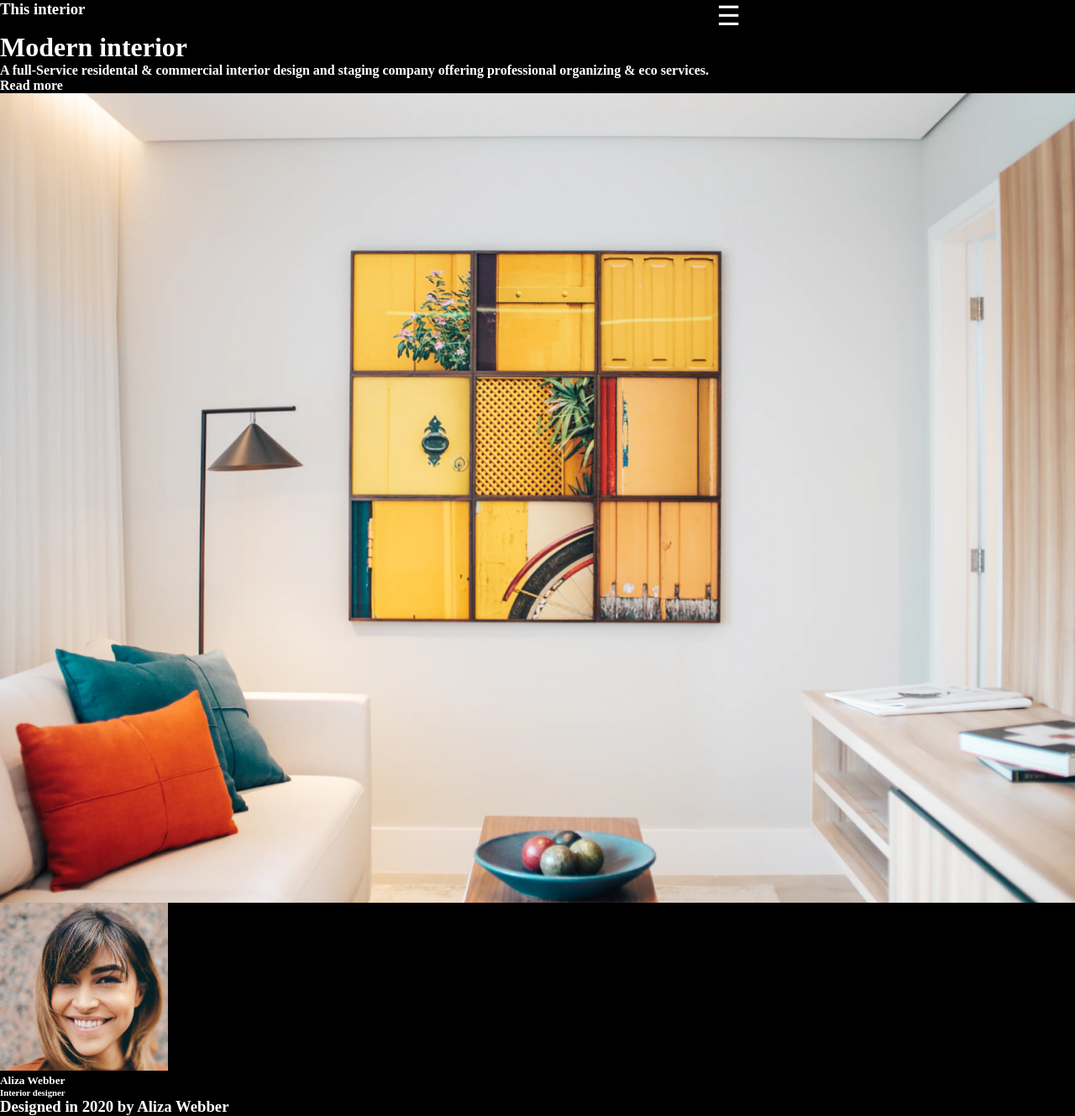
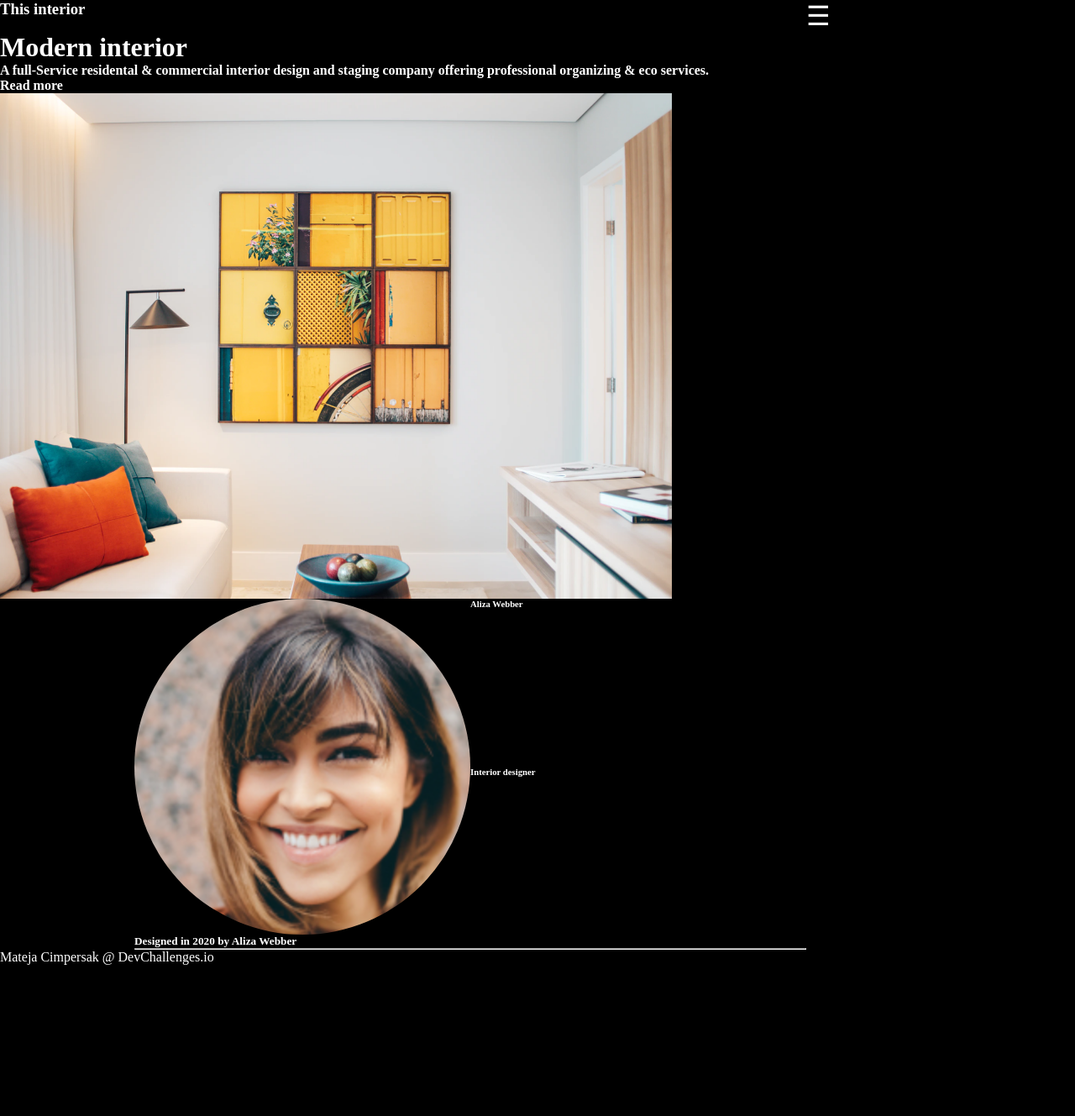
Before and after one commit to MatejaC/devchallenges-interior-consultant-master, a plain HTML site: page index.html in a window 1280 px wide. Shown: the whole page at 84% size. After the commit the page ends 1149 px from the top, so only its background shows below. Drawn offline with Linux system fonts and the light colour scheme.

Commit message:
setting up grid layout

```diff
--- a/index.html
+++ b/index.html
@@ -41,11 +41,15 @@
 
   <img src="assets/photo1.png" class="interor-image" alt="interior design img">
   <section class="card">
-   <img src="assets/photo2.png" alt="Aliza Webber">
-   <h5>Aliza Webber</h5>
-   <h6>Interior designer</h6>
-   <h3>Designed in 2020 by Aliza Webber </h3>
+   <img class="Aliza-photo" src="assets/photo2.png" alt="Aliza Webber">
+   <h6 class="nameA">Aliza Webber</h6>
+   <h6 class="occupation">Interior designer</h6>
+   <h5 class="designed-by">Designed in 2020 by Aliza Webber </h5>
   </section>
+
+  <hr class="line">
+  <footer><a href="https://github.com/MatejaC/devchallenges-interior-consultant-master">Mateja Cimpersak @
+    DevChallenges.io</a></footer>
 
  </div>
 
@@ -59,8 +63,6 @@
   }
  </script>
 
-
-
 </body>
 
 </html>
--- a/scss/style.scss
+++ b/scss/style.scss
@@ -59,22 +59,22 @@ p {
 
 .container {
  display: grid;
- grid-template-columns: repeat(3, 1fr);
- grid-template-rows: auto;
+ grid-template-columns: repeat(8, 1fr);
+ grid-template-rows: repeat(8, [row] auto);
 }
 
 .this-interior {
  display: inline-block;
  position: relative;
- grid-column: 1 / 2;
- grid-row: 1;
+ grid-column: 1 / 8;
+ grid-row: row 1;
 }
 
 .hamburger-icon {
  display: inline-block;
  position: relative;
- grid-column: 3;
- grid-row: 1;
+ grid-column: 7 / 8;
+ grid-row: row 1;
  font-size: 2rem;
  cursor: pointer;
 }
@@ -82,36 +82,75 @@ p {
 .title {
  display: inline-block;
  position: relative;
- grid-column: 1 / 3;
- grid-row: 2;
+ grid-column: 1 / 8;
+ grid-row: row 2;
 }
 
 .description {
  display: inline-block;
  position: relative;
- grid-column: 1 / 3;
- grid-row: 3;
+ grid-column: 1 / 8;
+ grid-row: row 3;
 }
 
 .read-more {
  display: inline-block;
  position: relative;
- grid-column: 1;
- grid-row: 4;
+ grid-column: 1 / 4;
+ grid-row: row 4;
 }
 
 .interor-image {
  display: inline-block;
- position: relative;
  width: 100%;
- grid-column: 1 / 4;
- grid-row: 5;
+ max-width: 100ch;
+ grid-column: 1 / 9;
+ grid-row: row 5;
 }
 
 .card {
  position: relative;
+ grid-column: 2 / 7;
+ grid-row: row 6;
+ display: grid;
+ grid-template-columns: repeat(4, 1fr);
+}
+.Aliza-photo {
+ grid-column: 1 / 3;
+ grid-row: 1 / 3;
+ width: 100%;
+ max-width: 100ch;
+ border-radius: 50%;
+}
+.nameA {
+ grid-column: 3 / 4;
+ grid-row: 1;
+}
+.occupation {
+ grid-column: 3 / 4;
+ grid-row: 2;
+}
+.designed-by {
  grid-column: 1 / 4;
- grid-row: 6;
+ grid-row: 3;
+}
+
+.line {
+ grid-column: 2 / 7;
+ grid-row: row 7;
+}
+
+footer {
+ grid-column: 1 / 8;
+ grid-row: row 8;
+ a:link {
+  text-decoration: none;
+  color: $color;
+ }
+
+ a {
+  color: inherit;
+ }
 }
 
 .overlay {
```
Also changed, not shown: scss/style.css, 1 other file.
